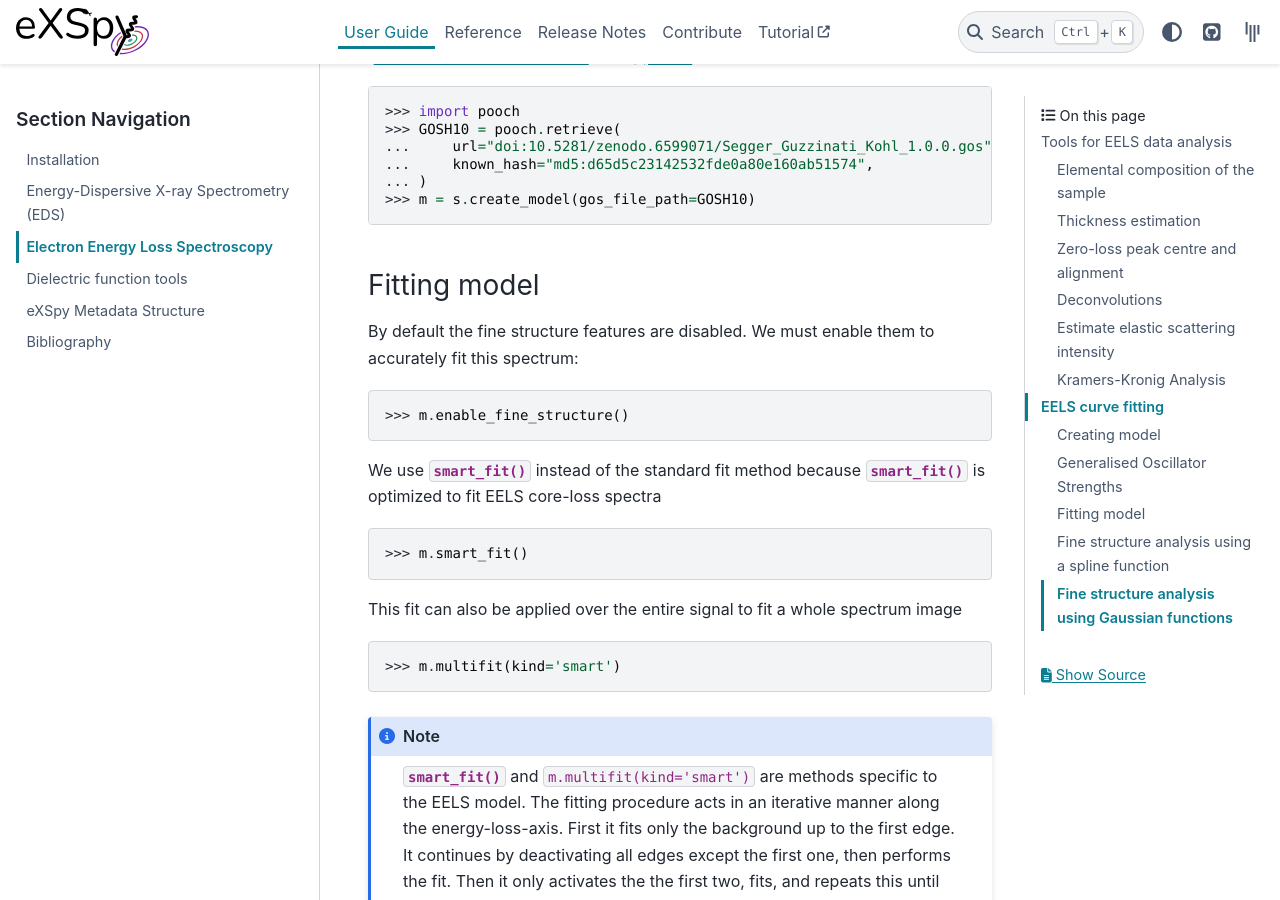
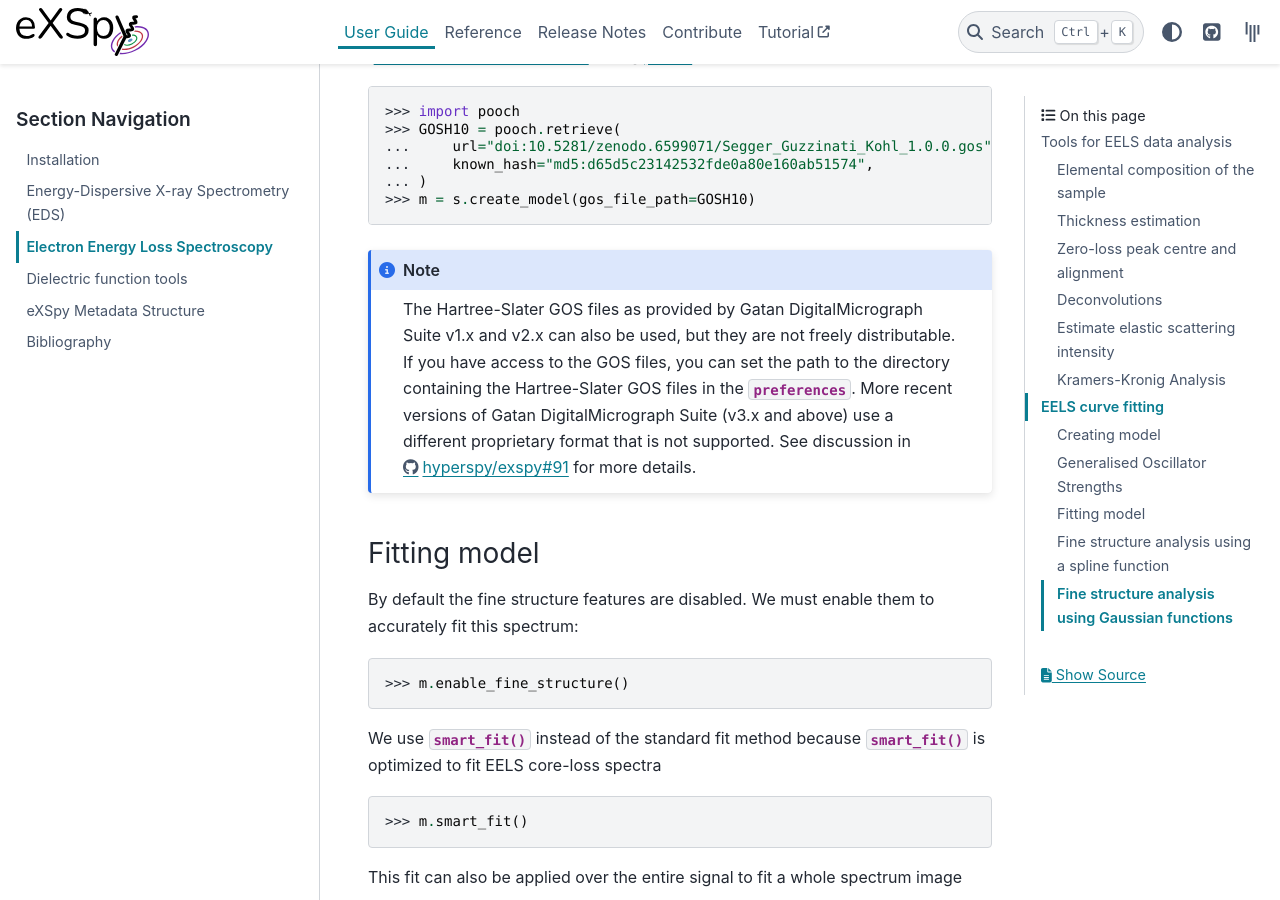
Before and after one commit to hyperspy/exspy, a Sphinx documentation site: the page built from doc/user_guide/eels.rst, in a window 1280 px wide and 900 px high, scrolled down 6154 px. Built offline with Sphinx 7.4.7 and the PyData theme 0.15.4, drawn with Linux system fonts in a browser that asks for light colours; pages that are not in the unit, such as notebooks, are missing from menus; the version number could not be read and is left out.

Commit message:
Add preferences to API reference and add note about Hartree-Slater GOS from Gatan Digital Micrograph

```diff
--- a/doc/reference/index.rst
+++ b/doc/reference/index.rst
@@ -8,6 +8,7 @@ Reference
    :caption: Reference
    :maxdepth: 2
 
+   exspy
    components
    data
    material
--- a/doc/user_guide/eds.rst
+++ b/doc/user_guide/eds.rst
@@ -145,8 +145,7 @@ or through the GUI:
 
 Any microscope and detector parameters that are not found in the imported file
 will be set by default. These default values can be changed in the
-:py:class:`~._defaults_parser.Preferences` class (see :external+hyperspy:ref:`preferences
-<configuring-hyperspy-label>`).
+:py:attr:`~.exspy.preferences`.
 
 .. code-block:: python
 
--- a/doc/user_guide/eels.rst
+++ b/doc/user_guide/eels.rst
@@ -293,6 +293,17 @@ the following example download a previous version (1.0) of the GOS file from Zen
     >>> m = s.create_model(gos_file_path=GOSH10)
 
 
+.. note::
+
+    The Hartree-Slater GOS files as provided by Gatan DigitalMicrograph Suite
+    v1.x and v2.x can also be used, but they are not freely distributable.
+    If you have access to the GOS files, you can set the path to the directory
+    containing the Hartree-Slater GOS files in the :py:attr:`~.exspy.preferences`.
+    More recent versions of Gatan DigitalMicrograph Suite (v3.x and above)
+    use a different proprietary format that is not supported. See discussion
+    in https://github.com/hyperspy/exspy/discussions/91 for more details.
+
+
 Fitting model
 ^^^^^^^^^^^^^
 
```
Also changed, not shown: doc/reference/exspy.rst (added, +26 -0 lines), exspy/__init__.py (+23 -0 lines), 1 other file.
